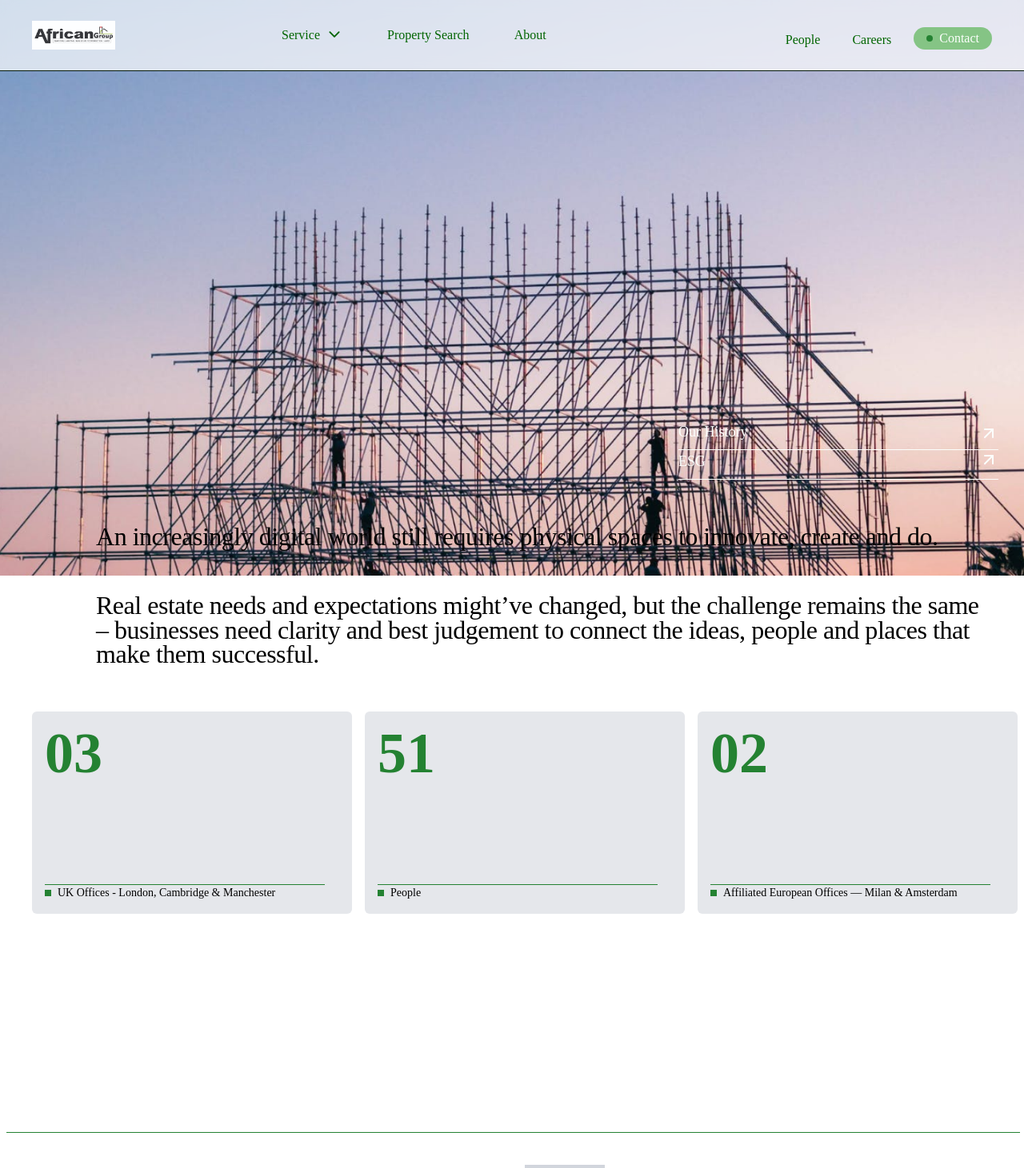
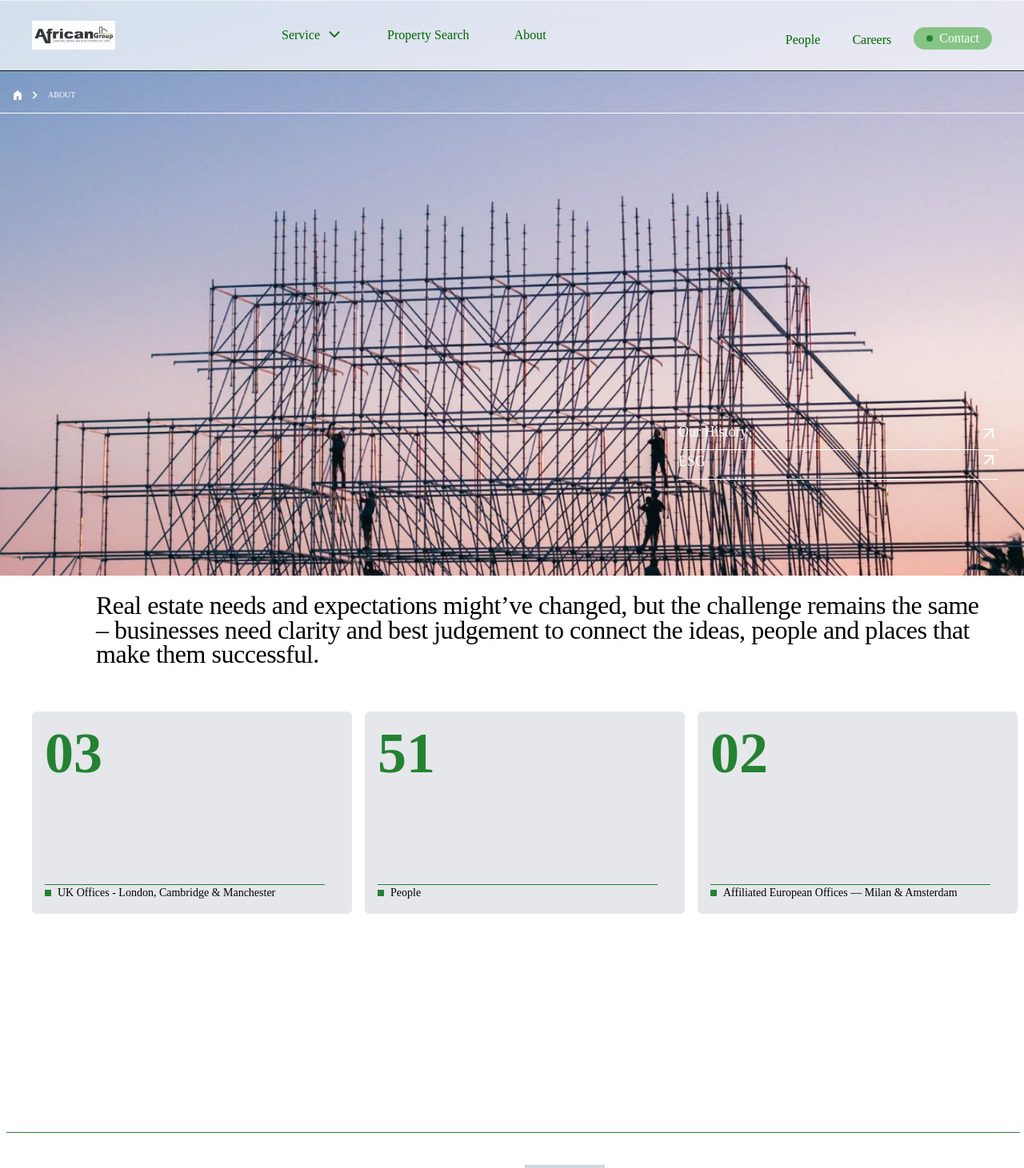
Before and after one commit to Marie-Adedayo/african-group, a React (Vite) app in the folder client/: page /about in a window 1280 px wide. Shown: the top 1461 px of the page at 80% size. Built offline with nearby package versions, Linux system fonts and the light colour scheme.

Commit message:
Correction

```diff
--- a/client/src/Components/AbouHero.jsx
+++ b/client/src/Components/AbouHero.jsx
@@ -11,7 +11,7 @@ const AboutHero = () => {
                     className="absolute w-full h-[90vh] object-cover transition-opacity duration-500"
                 />
                 {/* Breadcrumb Section */}
-                <ul className="flex items-center text-[#fcfffc] gap-[0.6875rem] md:pt-[7rem] md:pb-4 pl-4 border-t-[1px] border-b-[1px] border-[#FCFFFC] text-[10px] leading-none uppercase">
+                <ul className="relative flex items-center text-[#fcfffc] gap-[0.6875rem] md:pt-[7rem] md:pb-4 pl-4 border-t-[1px] border-b-[1px] border-[#FCFFFC] text-[10px] leading-none uppercase">
                     <li>
                         <a href="/" className="">
                             <svg xmlns="http://www.w3.org/2000/svg" viewBox="0 0 8 10" className="w-3 h-3">
--- a/client/src/Components/Block.jsx
+++ b/client/src/Components/Block.jsx
@@ -1,7 +1,7 @@
 const Block = () => {
     return(
         <section>
-                <div className="w-full min-h-screen relative flex flex-col gap-6 md:gap-14 py-4 md:py-10 px-6 md:px-10 font-TT-Commons">
+                <div className="w-full min-h-screen flex flex-col gap-6 md:gap-14 py-4 md:py-10 px-6 md:px-10 font-TT-Commons">
                     <div className="pl-4 md:pl-20 space-y-6 md:space-y-14">
                         <h1 className="text-lg md:text-[2rem] font-medium not-italic leading-[100%] md:leading-[95%] tracking-[0.02em] md:tracking-[-0.015em]">An increasingly digital world still requires physical spaces to innovate, create and do.</h1>
                         <h1 className="text-lg md:text-[2rem] font-medium not-italic leading-[100%] md:leading-[95%] tracking-[0.02em] md:tracking-[-0.015em]">Real estate needs and expectations might’ve changed, but the challenge remains the same – businesses need clarity and best judgement to connect the ideas, people and places that make them successful.</h1>
--- a/client/src/Components/CreateValue.jsx
+++ b/client/src/Components/CreateValue.jsx
@@ -36,16 +36,16 @@ const CreateValue = () => {
 
   return (
     <section className="flex flex-col gap-4 md:gap-14 px-4 md:px-10 py-6 md:pt-16 items-center font-TT-Commons ">
-        <div className="relative flex flex-col gap-4 md:gap-6 items-center justify-center w-full md:w-[650px] font-TT-Commons">
+      <div className="relative flex flex-col gap-4 md:gap-6 items-center justify-center w-full font-TT-Commons px-2 md:px-[25rem]">
         <div className="w-[100px] opacity-100 flex flex-row bg-gray-300">
           <span>
             <div className="w-2 h-2 mt-2 mx-2 bg-[#248232]"></div>
           </span>
             ESG
         </div>
-            <div>
+        <div className="text-center">
           <h1 className="text-[#071a0a] text-3xl md:text-5xl">
-                    <span className="text-[#248232] ">Creating value</span> for our
+            <span className="text-[#248232] justify-center ">Creating value</span> for our
             clients, employees, and communities
           </h1>
         </div>
--- a/client/src/Components/History.jsx
+++ b/client/src/Components/History.jsx
@@ -83,7 +83,7 @@ const History = () => {
           </div>
         </div>
 
-        <div className="slider-container w-full h-full overflow-hidden">
+        <div className="slider-container w-full overflow-hidden">
           <Swiper
             modules={[Navigation]}
             navigation={{ nextEl: ".next-button", prevEl: ".prev-button" }}
```
Lines whose indentation alone changed are shown as unchanged.
